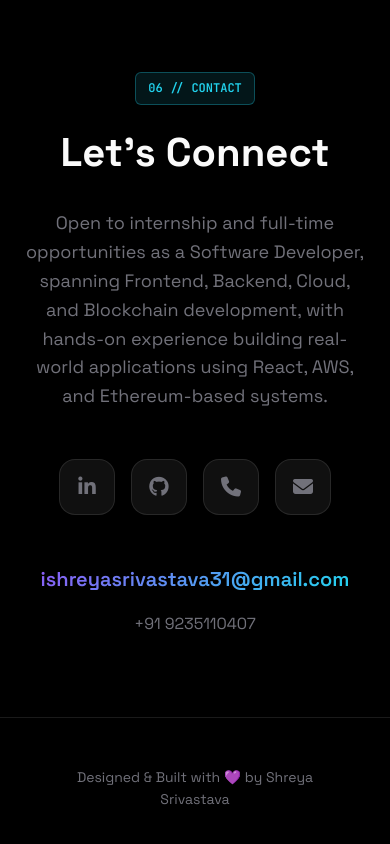
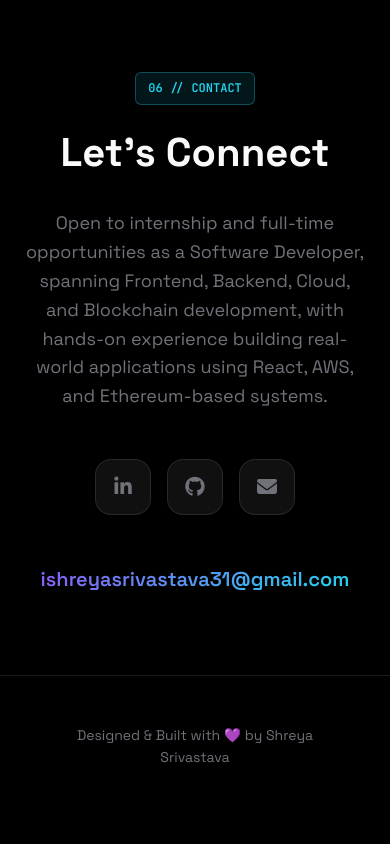
Before and after one commit to ishreyasrivastava/Portfolio, a plain HTML site: page index.html in a window 390 px wide. Shown: the part 8928-9772 px from the top of the page. After the commit the page ends 9745 px from the top, so only its background shows below. Drawn offline with Linux system fonts and the light colour scheme; animation ran at ten frames a second.

Commit message:
fix: remove phone number from portfolio

```diff
--- a/index.html
+++ b/index.html
@@ -849,11 +849,11 @@
       <div class="contact-links">
         <a href="https://www.linkedin.com/in/shreya-srivastava-79420233b" class="contact-link" target="_blank" title="LinkedIn"><i class="fab fa-linkedin-in"></i></a>
         <a href="https://github.com" class="contact-link" target="_blank" title="GitHub"><i class="fab fa-github"></i></a>
-        <a href="tel:+919235110407" class="contact-link" title="Phone"><i class="fas fa-phone"></i></a>
+        <!-- phone removed -->
         <a href="mailto:ishreyasrivastava31@gmail.com" class="contact-link" title="Email"><i class="fas fa-envelope"></i></a>
       </div>
       <a href="mailto:ishreyasrivastava31@gmail.com" class="contact-email">ishreyasrivastava31@gmail.com</a>
-      <p style="margin-top: 16px; color: var(--muted); font-size: 1rem;">+91 9235110407</p>
+      <!-- phone removed -->
     </div>
   </section>
 
```
